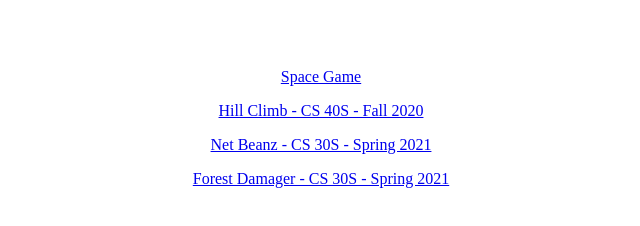
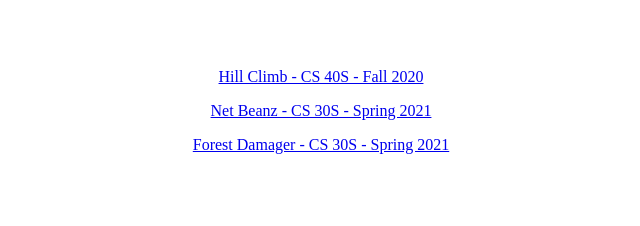
Before and after one commit to mrjhutton/webgl, a plain HTML site: page index.html in a window 1280 px wide. Shown: the whole page, without its empty margins (319-959 px from the left). Drawn offline with Linux system fonts and the light colour scheme.

```diff
--- a/index.html
+++ b/index.html
@@ -7,7 +7,6 @@
 <body>
 	<center>
 	<p><br><Br></p>
-	<a href="hutton/index.html">Space Game</a>
 	<p></p>
 	<a href="HillClimb/index.html">Hill Climb - CS 40S - Fall 2020</a>
 	<p></p>
```
Also changed, not shown: 2 other files.
